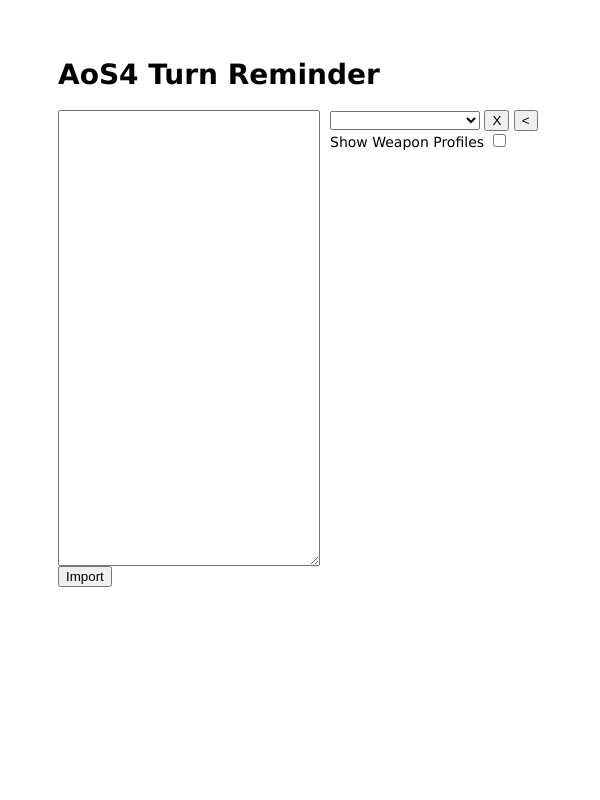
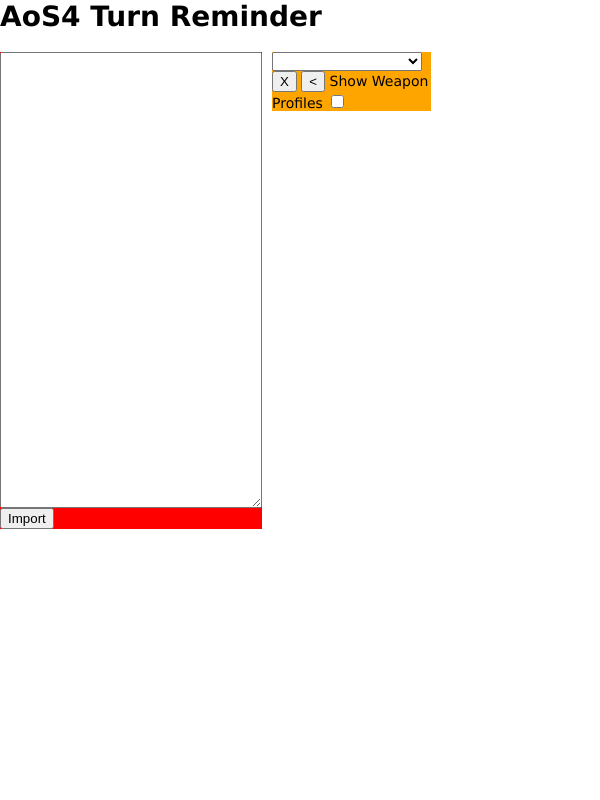
Before and after one commit to JoshuaLawrence/JoshuaLawrence.github.io, a PHP site: page / in a window 600 px wide. Run offline with PHP 8.4, Linux system fonts and the light colour scheme; lists and menus that the app fills with data are empty.

Commit message:
setup css rules for mobile phone devices

```diff
--- a/css/style.css
+++ b/css/style.css
@@ -1,6 +1,38 @@
 body {
-  padding: 50px;
   font: 14px "Lucida Grande", Helvetica, Arial, sans-serif;
+}
+
+@media only screen and (max-width: 600px) {
+  body {
+    padding: 0;
+    margin: 0;
+    overflow-y: hidden;
+    overflow-x: hidden;
+  }
+  #container{
+    display: block;
+  }
+  #importDiv {
+    width: 100%;
+    height: 100%;
+    background-color: red;
+  }
+  #unitContainer {
+    width: 100%;
+    height: 100%;
+    background-color: green;
+  }
+  #phaseContainer {
+    width: 100%;
+    height: 100%;
+    background-color: orange;
+  }
+}
+@media only screen and (min-width: 600px) {
+  #container{
+    display: flex;
+    gap: 10px;
+  }
 }
 
 a {
--- a/index.html
+++ b/index.html
@@ -4,18 +4,18 @@
     <script src='js/loading.js?version=2'></script>
     <script src='js/parsing.js?version=2'></script>
     <script src='js/ui.js?version=2'></script>
-
+    <meta content="width=device-width, initial-scale=1" name="viewport" />
 </head>
 <body>
     <h1>AoS4 Turn Reminder</h1>
-    <div style="display:flex; gap:10px;">
+    <div id="container">
         <div id="importDiv">
             <textarea id="ListImport" cols="30" rows="30">
             </textarea>
             <br>
             <input type="button" value="Import" onclick="importArmyList();"/>
         </div>
-        <div id="listContainer">
+        <div id="phaseContainer">
             <select id="listSel" style="width:150px;" onchange="loadList(this.value);">
             </select>
             <input type="button" value="X" onclick="removeSelectedList();" title="Delete selected list"/>
@@ -29,5 +29,8 @@
             <div id="phaseView">
             </div>
         </div>
+        <div id="unitContainer">
+
+        </div>
     </div>
 </body>
```
